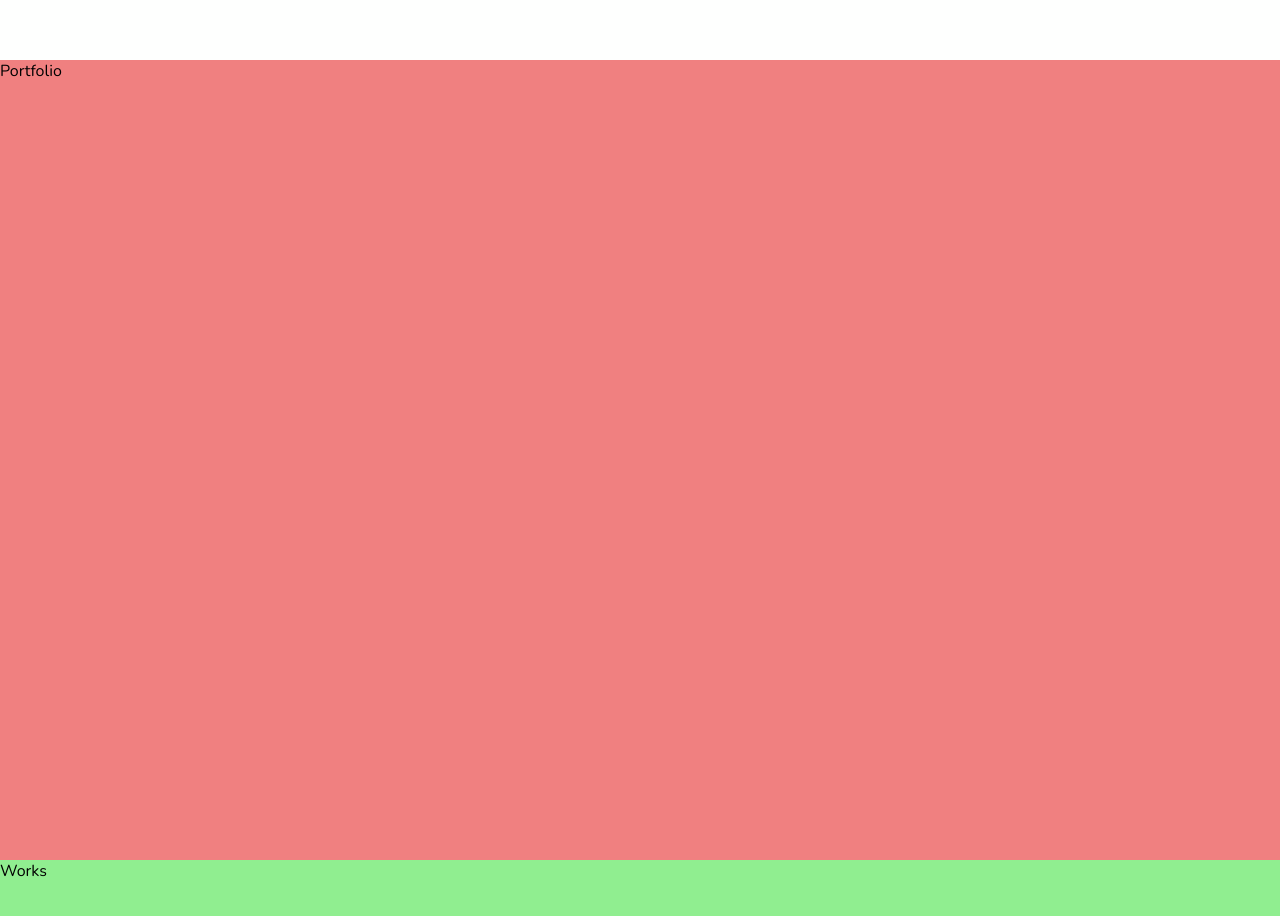
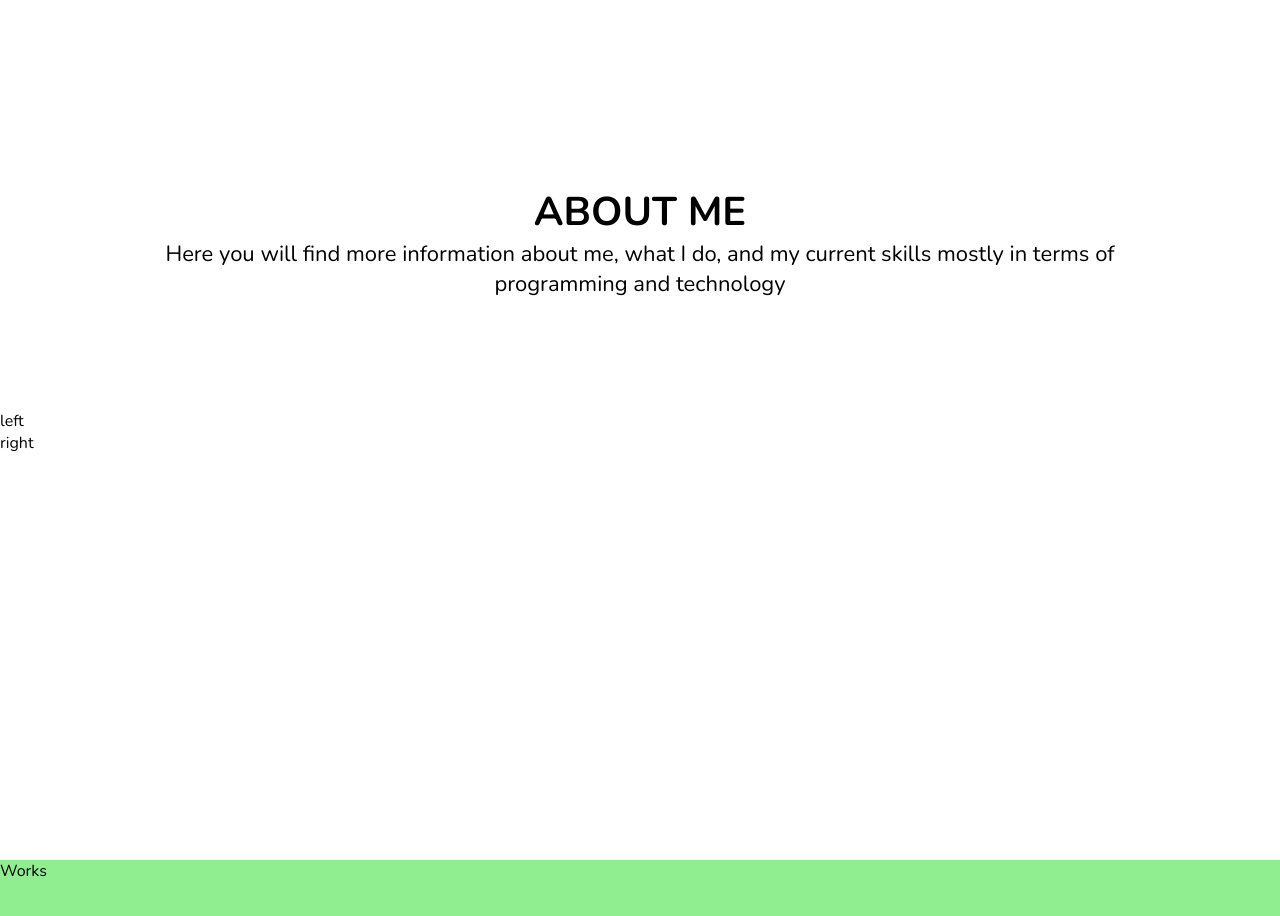
Before and after one commit to tafitahery/portfolio-perso, a React (Create React App) app: page / in a window 1280 px wide. Shown: the part 740-1656 px from the top of the page. Built offline with nearby package versions, Linux system fonts and the light colour scheme.

Commit message:
Portfolio page

```diff
--- a/src/components/home/home.scss
+++ b/src/components/home/home.scss
@@ -31,8 +31,13 @@
       color: white;
       text-decoration: none;
       font-size: 24px;
-      padding: 10px 20px;
+      padding: 10px 50px;
       border-radius: 5px;
+      transition: transform 0.2s;
+
+      &:hover {
+        transform: scale(1.02);
+      }
     }
   }
 }
--- a/src/components/navbar/Navbar.jsx
+++ b/src/components/navbar/Navbar.jsx
@@ -10,7 +10,7 @@ export default function Navbar() {
             <a href="#home">Home</a>
           </li>
           <li className="listItem">
-            <a href="#portfolio">Portfolio</a>
+            <a href="#portfolio">About</a>
           </li>
           <li className="listItem">
             <a href="#works">Works</a>
--- a/src/components/navbar/navbar.scss
+++ b/src/components/navbar/navbar.scss
@@ -33,9 +33,12 @@
         text-decoration: none;
         font-weight: 500;
         font-size: 18px;
+        transition: transfornm 0.2s;
 
         &:hover {
+          display: block;
           color: gray;
+          transform: scale(1.02);
         }
       }
     }
--- a/src/components/portfolio/Portfolio.jsx
+++ b/src/components/portfolio/Portfolio.jsx
@@ -3,7 +3,19 @@ import './portfolio.scss';
 export default function Portfolio() {
   return (
     <div className="portfolio" id="portfolio">
-      Portfolio
+      <div className="wrapper">
+        <div className="title">
+          <h1>ABOUT ME</h1>
+          <p>
+            Here you will find more information about me, what I do, and my
+            current skills mostly in terms of programming and technology
+          </p>
+        </div>
+        <div className="content">
+          <div className="left">left</div>
+          <div className="right">right</div>
+        </div>
+      </div>
     </div>
   );
 }
--- a/src/components/portfolio/portfolio.scss
+++ b/src/components/portfolio/portfolio.scss
@@ -1,4 +1,39 @@
 .portfolio {
-  background-color: lightcoral;
   height: 100vh;
+  width: 100%;
+  display: flex;
+  align-items: flex-end;
+  justify-content: center;
+
+  .wrapper {
+    height: calc(100% - 75px);
+    max-width: 1280px;
+    width: 100%;
+    background-color: white;
+    display: flex;
+    flex-direction: column;
+
+    .title {
+      display: flex;
+      flex-direction: column;
+      align-items: center;
+      margin-top: 50px;
+      width: 80%;
+      align-self: center;
+      flex: 1;
+
+      h1 {
+        font-size: 40px;
+        text-align: center;
+      }
+
+      p {
+        font-size: 22px;
+        text-align: center;
+      }
+    }
+    .content {
+      flex: 2;
+    }
+  }
 }
```
